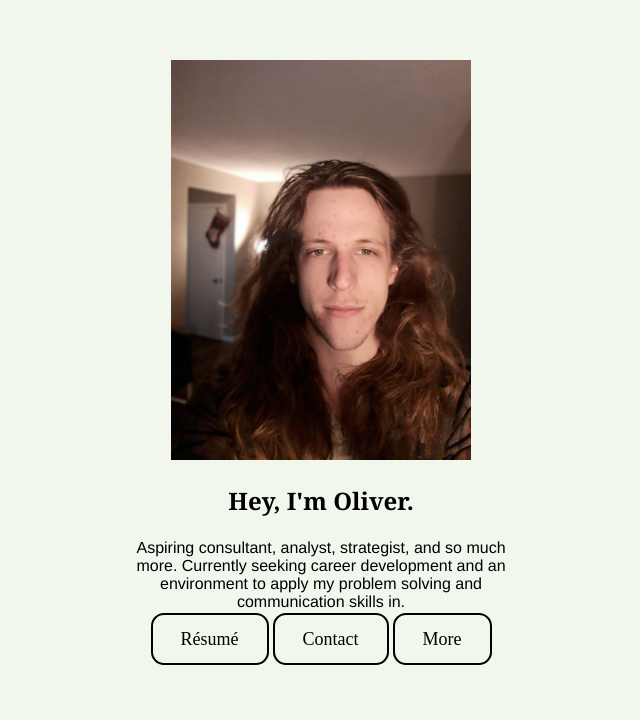
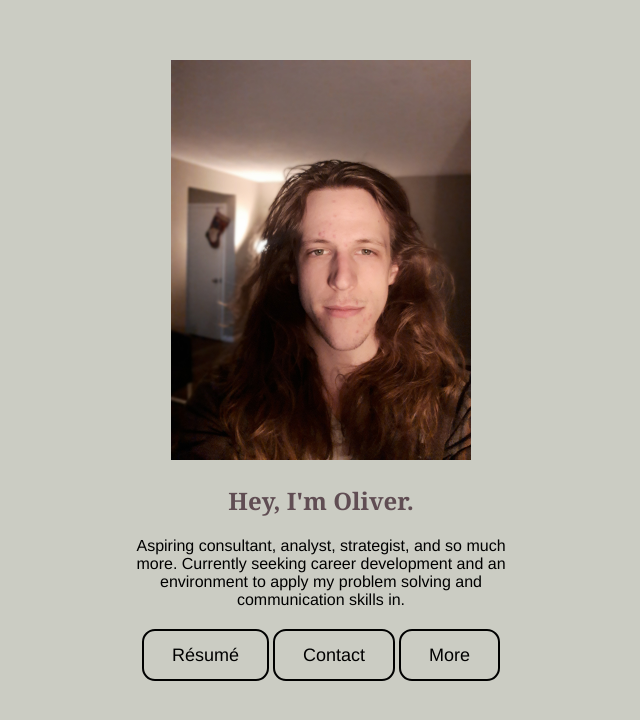
Before and after one commit to allofher/allofher.github.io, a Jekyll site: the page index.html, which Jekyll copies as it is, in a window 1280 px wide. Shown: the top 720 px of the page, without its empty margins (319-959 px from the left). Built offline with Jekyll 4.4.1, drawn with Linux system fonts in a browser that asks for light colours.

Commit message:
Update index.html

```diff
--- a/index.html
+++ b/index.html
@@ -3,23 +3,32 @@
 		<head>
 			<title>Oliver Oxton</title>
 			<style>
-				body { background: #F1F7ED }
+				body { background: #CBCCC3 }
 
-				h1 { font-family: Georgia; }
+				h1 {
+					font-family: Georgia;
+					color: #604D53;
+					font-weight: bolder;
+				}
 
 				p {
 					font-family: Helvetica;
-					padding: 2px;
+				}
+
+				.gap-20 {
+					width:100%;
+					height:20px;
 				}
 			/* ================================================================================================= */
 			/* Buttons */
 			/* ================================================================================================= */
 				.btn {
  					border: 2px solid black;
-					background-color: white;
+					background-color: 875363;
   				color: black;
   				border-radius: 5px;
   				padding: 14px 28px;
+					font-family: Helvetica;
   				font-size: 16px;
   				cursor: pointer;
 				}
@@ -34,6 +43,7 @@
   				color: black;
   				border-radius: 13px;
   				padding: 14px 28px;
+					font-family: Helvetica;
   				font-size: 18px;
     			text-decoration: none;
 				}
@@ -48,7 +58,7 @@
 				section {
 					width: 400px;
 					margin: 60px auto;
-					background: #F1F7ED;
+					background: #CBCCC3;
 					color: black;
 
 					word-wrap: break-word;
@@ -62,6 +72,7 @@
 				<img src="/files/me.jpg.jpg" alt="Me" width="300" height="400">
 				<h1>Hey, I'm Oliver.</h1>
 				<p>Aspiring consultant, analyst, strategist, and so much more. Currently seeking career development and an environment to apply my problem solving and communication skills in.</p>
+					<div class="gap-20"></div>
 				<a href="/files/Oxton Resume.pdf" class="button">Résumé</a>
 				<a href="/about/" class="button">Contact</a>
 				<a href="/about/" class="button">More</a>
```
Lines whose indentation alone changed are shown as unchanged.
